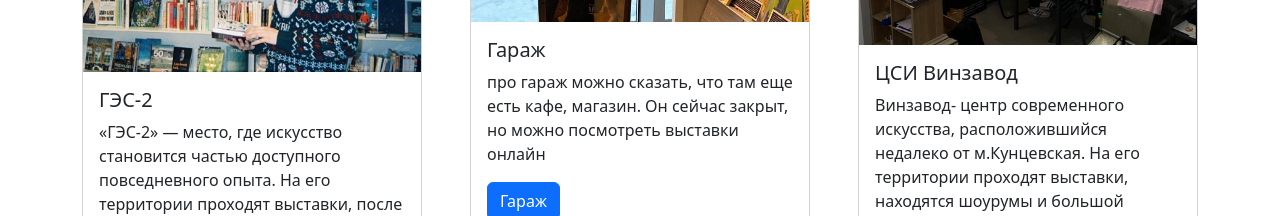
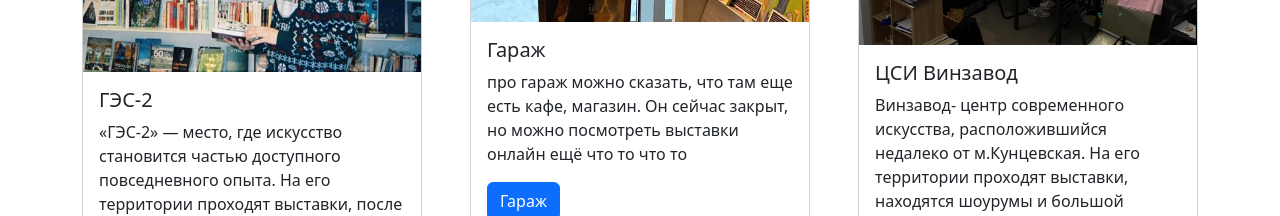
Before and after one commit to VVVLLRA/html, a plain HTML site: page places.html in a window 1280 px wide. Shown: the part 263-479 px from the top of the page. Drawn offline with nearby package versions, Linux system fonts and the light colour scheme; files whose address does not match are found by name.

Commit message:
Update places.html

```diff
--- a/places.html
+++ b/places.html
@@ -81,7 +81,7 @@
               <h5 class="card-title">Гараж</h5>
               <p class="card-text">
                 про гараж можно сказать, что там еще есть кафе, магазин. Он
-                сейчас закрыт, но можно посмотреть выставки онлайн
+                сейчас закрыт, но можно посмотреть выставки онлайн ещё что то что то
               </p>
               <a
                 href="https://garagemca.org/ru"
```
